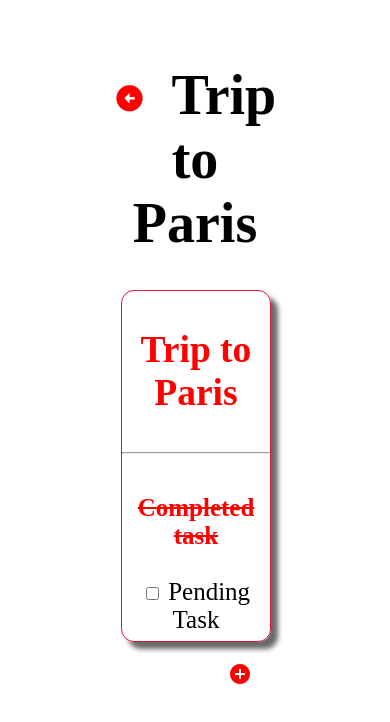
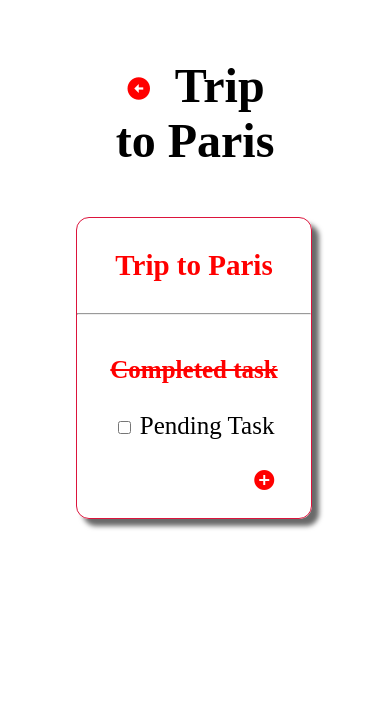
Before and after one commit to Md-Sameera/project3, a plain HTML site: page index3.html in a window 390 px wide. Drawn offline with Linux system fonts and the light colour scheme.

Commit message:
Update index3.html

```diff
--- a/index3.html
+++ b/index3.html
@@ -19,12 +19,23 @@
             justify-content: center;
             margin: 5% 30% 0% 5%;
         }
+        @media only screen and (max-width: 740px){
+          .box1{
+              width:60%;
+              position: absolute;
+              height: 300px;
+              right: -10%;
+          }
+          p{
+              font-size: 29px;
+          }
+        }
     </style>
 </head>
 <body style="  align-self: center; padding: 5% 27%; font-size: 25px; ">
 
     <div style="width: 100% ; height: 10px;text-align: center;">
-        <p style=" font-size: 35px; ">
+        <p style=" font-size: 30px; ">
             <a href="index.html"><span style="font-size: 90%; color: red;" class="material-icons">
                 arrow_circle_left
                 </span></a>&nbsp; &nbsp;<b style="font-size: 160%;">Trip to Paris</b></p>
```
